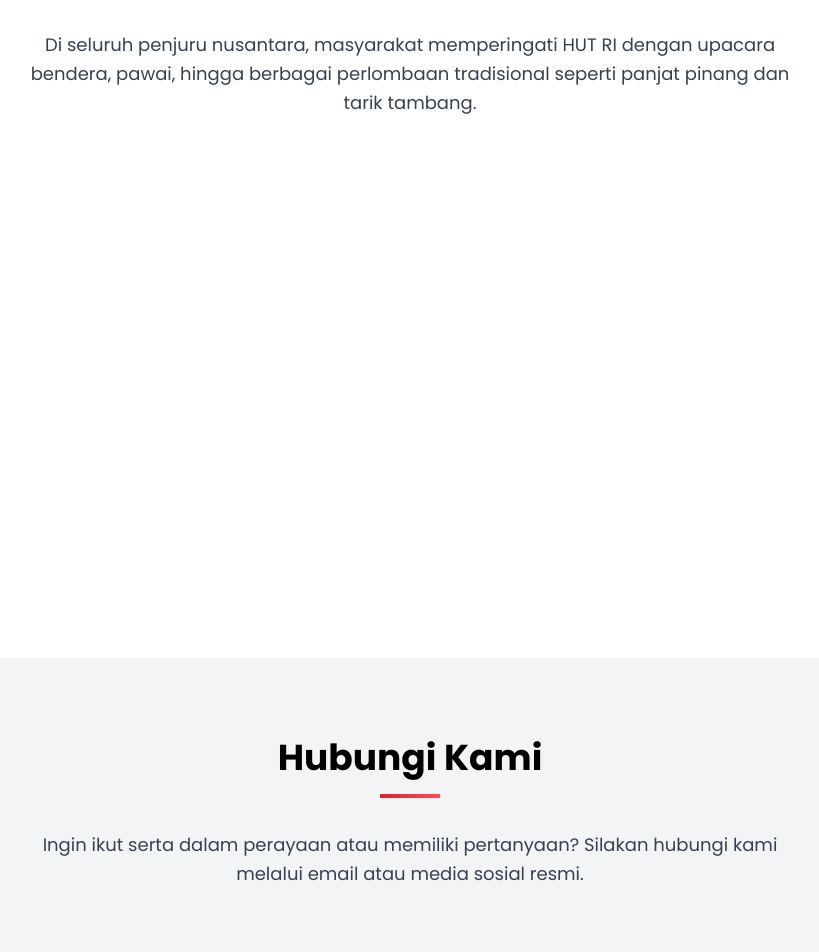
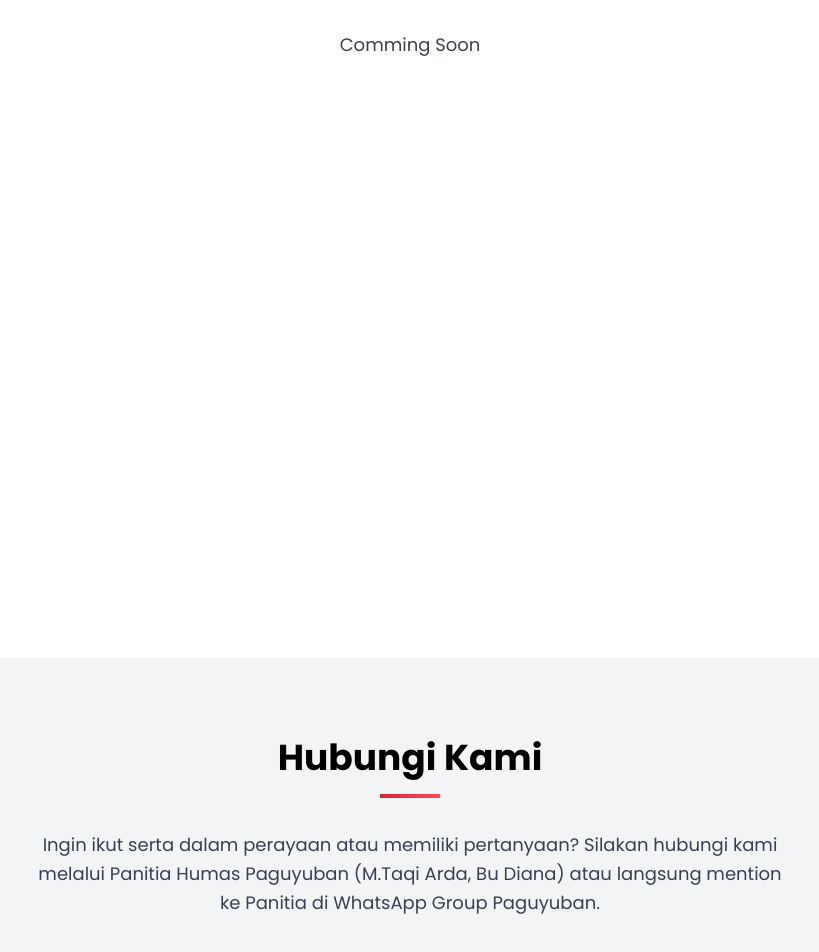
Before and after one commit to villa-gardenia/hut-ri, a Next.js app in the folder src/: page / in a window 1280 px wide. Shown: the part 3763-4715 px from the top of the page, without its empty margins (230-1049 px from the left). Built offline with nearby package versions, Linux system fonts and the light colour scheme.

Commit message:
[#3] Contact

```diff
--- a/src/app/page.js
+++ b/src/app/page.js
@@ -165,9 +165,7 @@ export default function HomePage() {
 						transition={{ delay: 0.2 }}
 						className="section-text"
 					>
-						Di seluruh penjuru nusantara, masyarakat memperingati HUT RI dengan
-						upacara bendera, pawai, hingga berbagai perlombaan tradisional
-						seperti panjat pinang dan tarik tambang.
+						Comming Soon
 					</motion.p>
 				</div>
 			</section>
@@ -190,7 +188,8 @@ export default function HomePage() {
 						className="section-text"
 					>
 						Ingin ikut serta dalam perayaan atau memiliki pertanyaan? Silakan
-						hubungi kami melalui email atau media sosial resmi.
+						hubungi kami melalui Panitia Humas Paguyuban (M.Taqi Arda, Bu Diana)
+						atau langsung mention ke Panitia di WhatsApp Group Paguyuban.
 					</motion.p>
 				</div>
 			</section>
```
